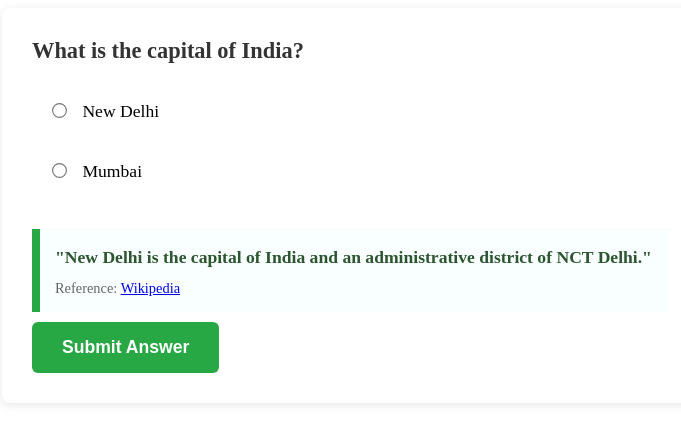
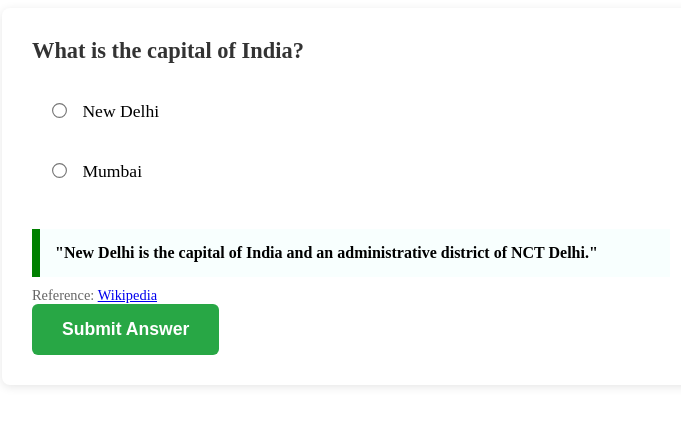
Before and after one commit to acciojob/trivia-MdMozakkeAnam, a website: page main.html in a window 1280 px wide. Shown: the whole page, without its empty margins (6-687 px from the left). Drawn offline with Linux system fonts and the light colour scheme.

Commit message:
created a submission

```diff
--- a/main.html
+++ b/main.html
@@ -10,7 +10,7 @@
    <div class="quiz-container">
         <div class="question">What is the capital of India?</div>
 
-        <form class="options">
+        <div class="options">
             <label>
                 <input type="radio" name="capital" value="new-delhi">
                 New Delhi
@@ -19,20 +19,18 @@
                 <input type="radio" name="capital" value="mumbai">
                 Mumbai
             </label>
-        </form>
+        </div>
 
-        <div class="quote-container">
+        <!-- DIRECT BLOCKQUOTE WITH EXACT REQUIRED STYLING -->
         <blockquote>
             "New Delhi is the capital of India and an administrative district of NCT Delhi."
         </blockquote>
         <div class="source">
             Reference: <a href="https://en.wikipedia.org/wiki/New_Delhi" target="_blank">Wikipedia</a>
         </div>
-        </div>
 
         <button type="button" class="submit-btn" onclick="checkAnswer()">Submit Answer</button>
     </div>
-
 </body>
 
 </html>
--- a/script.js
+++ b/script.js
@@ -1,5 +1,5 @@
 //your code here
- <script>
+  <script>
         function checkAnswer() {
             const selected = document.querySelector('input[name="capital"]:checked');
             if (selected && selected.value === 'new-delhi') {
--- a/styles.css
+++ b/styles.css
@@ -1,6 +1,4 @@
-
-/* Your CSS Code here. */
- <style>
+<style>
         body {
             font-family: Arial, sans-serif;
             max-width: 800px;
@@ -40,21 +38,16 @@
             transform: scale(1.15);
             accent-color: #28a745;
         }
-        /* Fixed Quotation Styling - Exact Specifications */
-        .quote-container {
+        /* EXACT SPECIFICATION MATCH */
+        blockquote {
             max-width: 600px;
             margin: 10px 0;
             padding: 15px;
-            border-left: 8px solid #28a745;
+            border-left: 8px solid green;
             background-color: #f8fffe;
             font-weight: bold;
-        }
-        .quote-container blockquote {
-            margin: 0;
-            padding: 0;
-            font-size: 1.1em;
-            line-height: 1.5;
-            color: #2c5530;
+            margin-left: 0;
+            margin-right: 0;
         }
         .source {
             font-size: 0.9em;
```
Lines whose indentation alone changed are shown as unchanged.
